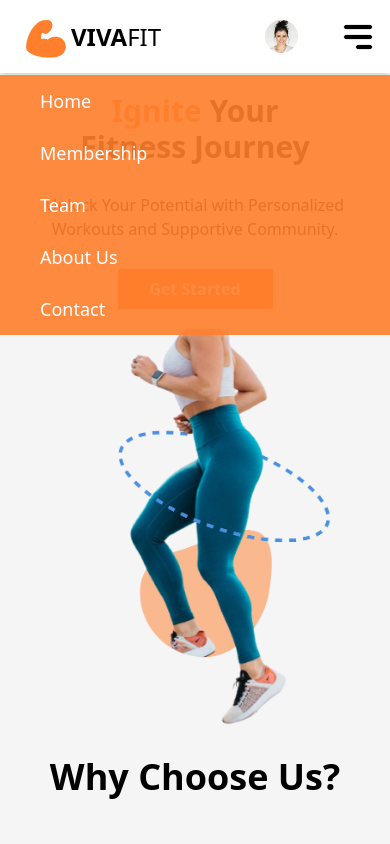
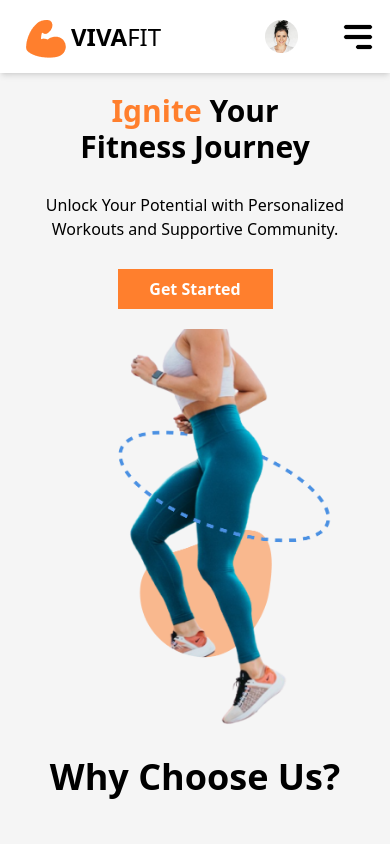
Before and after one commit to FirstAyo/vivafit, a website: page index.html in a window 390 px wide. Shown: the top 844 px of the page. Drawn offline with Linux system fonts and the light colour scheme.

Commit message:
wrote the short js code to toggle menu in mobile screens

```diff
--- a/index.html
+++ b/index.html
@@ -21,7 +21,8 @@
 
         <!-- nav links section -->
         <nav
-          class="absolute nav-list top-[75px] w-[100%] lg:w-[60%] lg:top-0 bg-[#FF7F2D]/90 lg:bg-transparent lg:relative"
+          class="absolute -top-[450px] w-[100%] lg:w-[60%] lg:top-0 bg-[#FF7F2D]/90 lg:bg-transparent lg:relative "
+          id="nav-list"
         >
           <ul class="flex flex-col lg:flex-row text-white lg:text-black">
             <a href="#" class="py-3 px-10 text-lg">Home</a>
@@ -35,9 +36,12 @@
         <!-- profile image section -->
         <div class="flex items-center mr-3">
           <img src="../img/profilePic.png" alt="" class="py-3 px-10" />
-          <a href="#" class="lg:hidden"
-            ><img src="../img/menu.png" alt="" class="w-10 h-10"
-          /></a>
+          <img
+            src="../img/menu.png"
+            alt=""
+            class="w-10 h-10 lg:hidden"
+            onclick="toggleMenu(this)"
+          />
         </div>
       </header>
 
@@ -572,5 +576,7 @@
         </div>
       </footer>
     </section>
+
+    <script src="./style.js"></script>
   </body>
 </html>
--- a/style.js
+++ b/style.js
@@ -0,0 +1,5 @@
+const mobileMenu = document.getElementById('nav-list');
+
+function toggleMenu () {
+    mobileMenu.classList.toggle('top-[74px]');
+}
```
Also changed, not shown: output.css.
